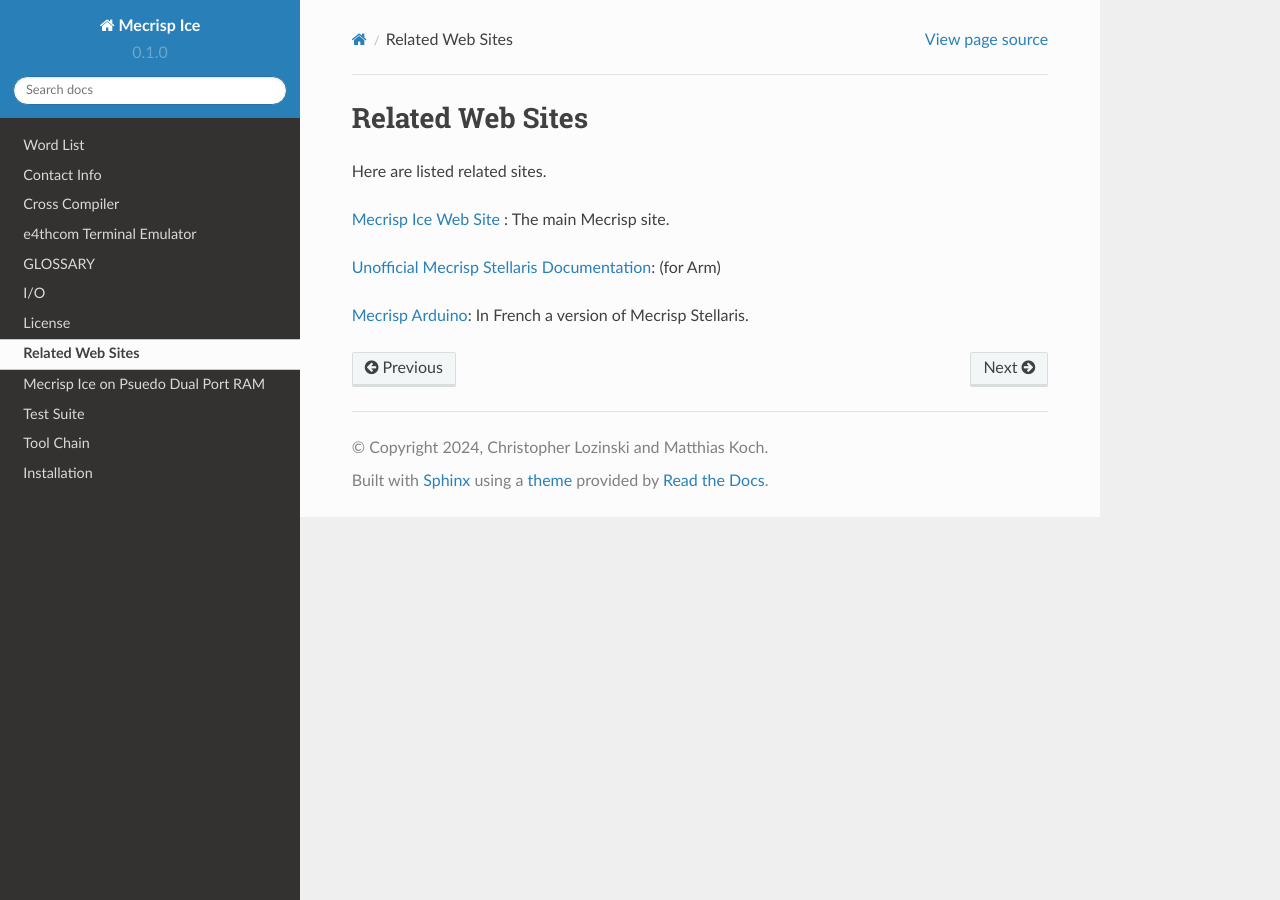
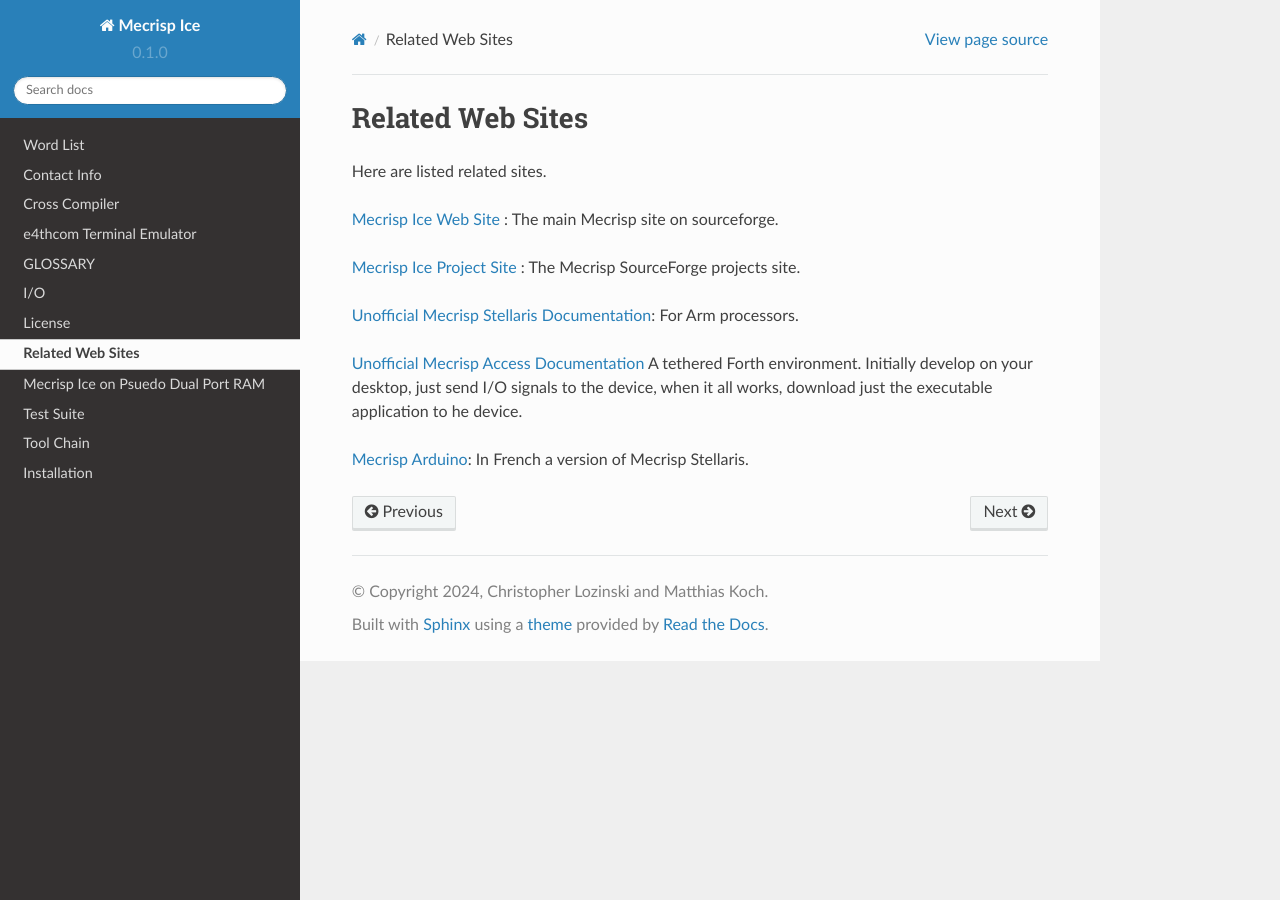
Before and after one commit to PythonLinks/Mecrisp-Ice, a Sphinx documentation site: the page built from docs/source/links.rst, in a window 1280 px wide. Built offline with Sphinx 7.4.7 and the Read the Docs theme 2.0.0, drawn with Linux system fonts in a browser that asks for light colours.

Commit message:
Update links.rst

```diff
--- a/docs/source/links.rst
+++ b/docs/source/links.rst
@@ -3,8 +3,14 @@
 
 Here are listed related sites.
 
-`Mecrisp Ice Web Site <https://sourceforge.net/projects/mecrisp/>`_ :  The main Mecrisp site.
+`Mecrisp Ice Web Site <https://mecrisp.sourceforge.net/>`_ :  The main Mecrisp site on sourceforge.
 
-`Unofficial Mecrisp Stellaris Documentation <https://mecrisp-stellaris-folkdoc.sourceforge.io/>`_: (for Arm)
+`Mecrisp Ice Project Site <https://sourceforge.net/projects/mecrisp/>`_ :  The Mecrisp SourceForge projects site.
+
+
+
+`Unofficial Mecrisp Stellaris Documentation <https://mecrisp-stellaris-folkdoc.sourceforge.io/>`_: For Arm processors.
+
+`Unofficial Mecrisp Access Documentation <https://mecrisp-across-folkdoc.sourceforge.io/>`_  A tethered Forth environment.  Initially develop on your desktop, just send I/O signals to the device, when it all works, download just the executable application to he device.
 
 `Mecrisp Arduino <https://mecrisp.arduino-forth.com/>`_: In French a version of Mecrisp Stellaris.
```
